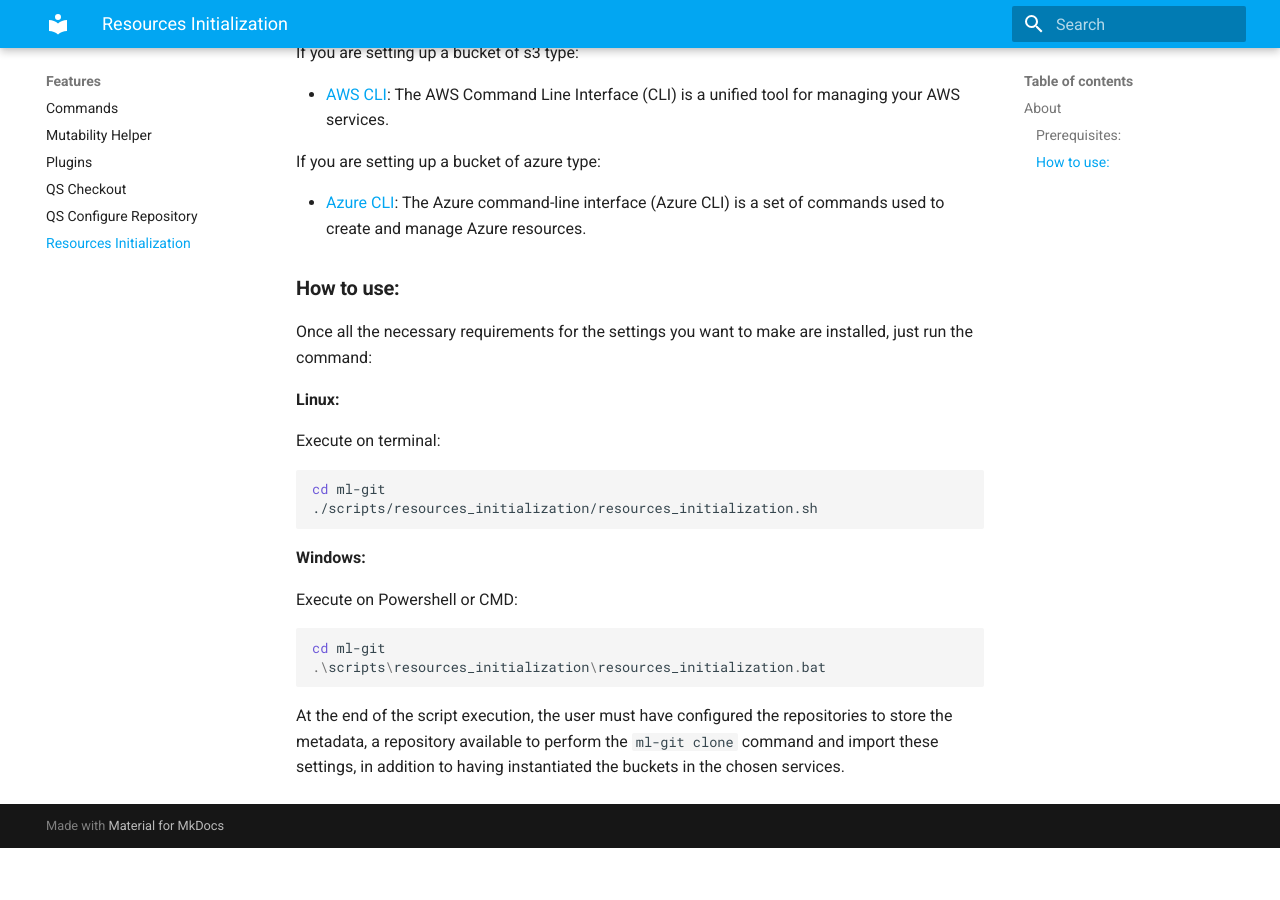
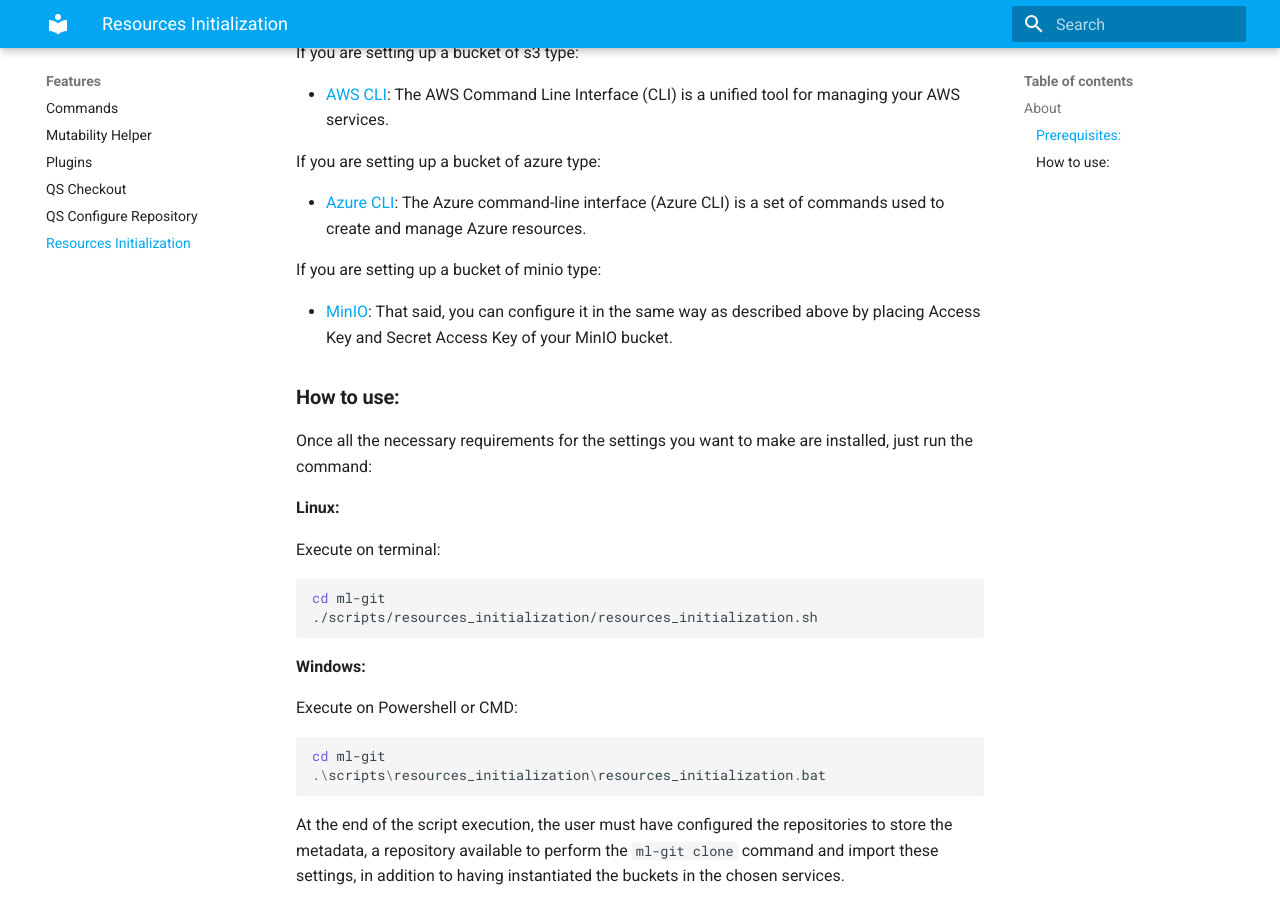
Before and after one commit to zenphantom/ml-git, an MkDocs documentation site: the page built from docs/resources_initialization.md, in a window 1280 px wide and 900 px high, scrolled down 771 px. Built offline with MkDocs 1.6.1 and Material for MkDocs 9.7.7, drawn with Linux system fonts in a browser that asks for light colours; before the commit the page ends 1619 px from its top, so only the background shows below that.

Commit message:
Implementation of minio resource initialization

```diff
--- a/docs/resources_initialization.md
+++ b/docs/resources_initialization.md
@@ -28,6 +28,10 @@
 
 - [Azure CLI](https://docs.microsoft.com/pt-br/cli/azure/): The Azure command-line interface (Azure CLI) is a set of commands used to create and manage Azure resources.
 
+If you are setting up a bucket of minio type:
+
+- [MinIO](https://min.io/): That said, you can configure it in the same way as described above by placing Access Key and Secret Access Key of your MinIO bucket.
+
 
 ### **How to use:**
 
```
Also changed, not shown: 2 other files.
